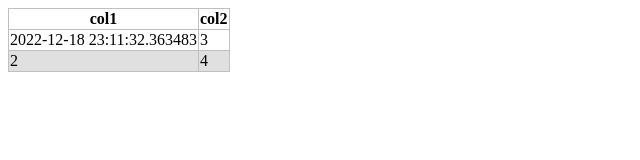
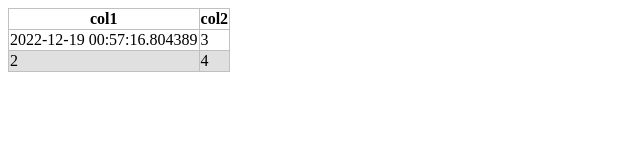
Before and after one commit to whs2k/auxtion, a plain HTML site: page index.html in a window 1280 px wide. Shown: the full height of the page, 0-640 px from the left. Drawn offline with Linux system fonts and the light colour scheme.

Commit message:
Auto Push on Mon Dec 19 00:57:16 UTC 2022

```diff
--- a/index.html
+++ b/index.html
@@ -20,7 +20,7 @@
   </thead>
   <tbody>
     <tr>
-      <td>2022-12-18 23:11:32.363483</td>
+      <td>2022-12-19 00:57:16.804389</td>
       <td>3</td>
     </tr>
     <tr>
```
